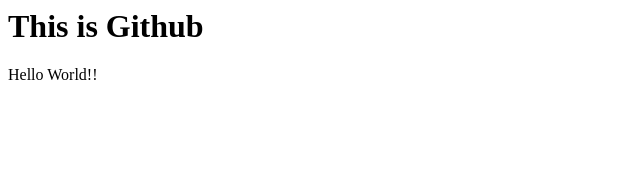
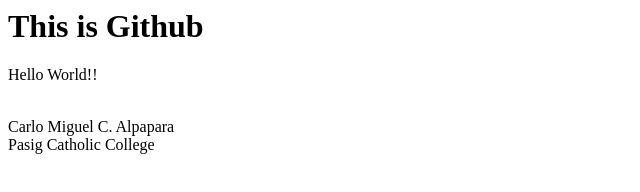
Before and after one commit to Carlo123456-web/IT101_Alpapara, a plain HTML site: page index.html in a window 1280 px wide. Shown: the whole page, without its empty margins (0-640 px from the left). Drawn offline with Linux system fonts and the light colour scheme.

Commit message:
Update index.html

```diff
--- a/index.html
+++ b/index.html
@@ -4,5 +4,9 @@
   </head>
   <body>
     <p>Hello World!!</p>
+    <br>
+    Carlo Miguel C. Alpapara
+    <br>
+    Pasig Catholic College
   </body>
 </html>
```
